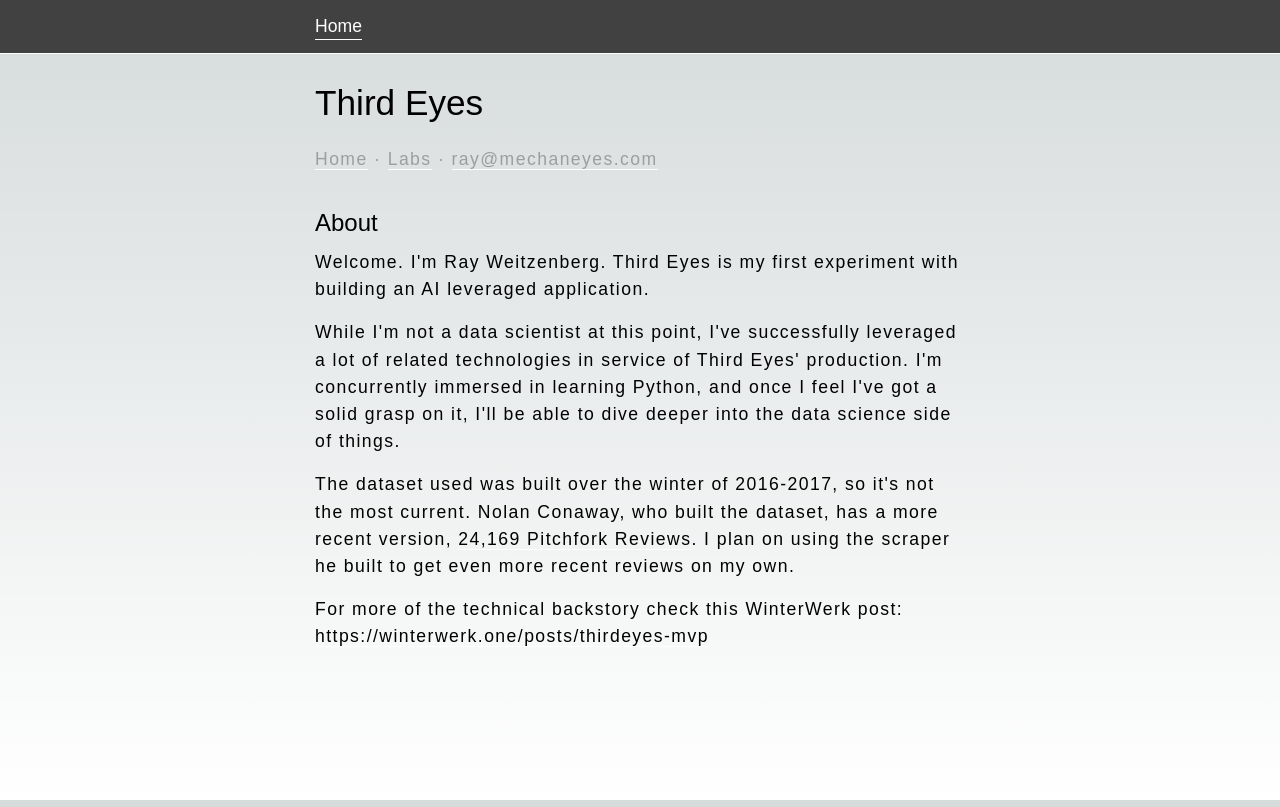
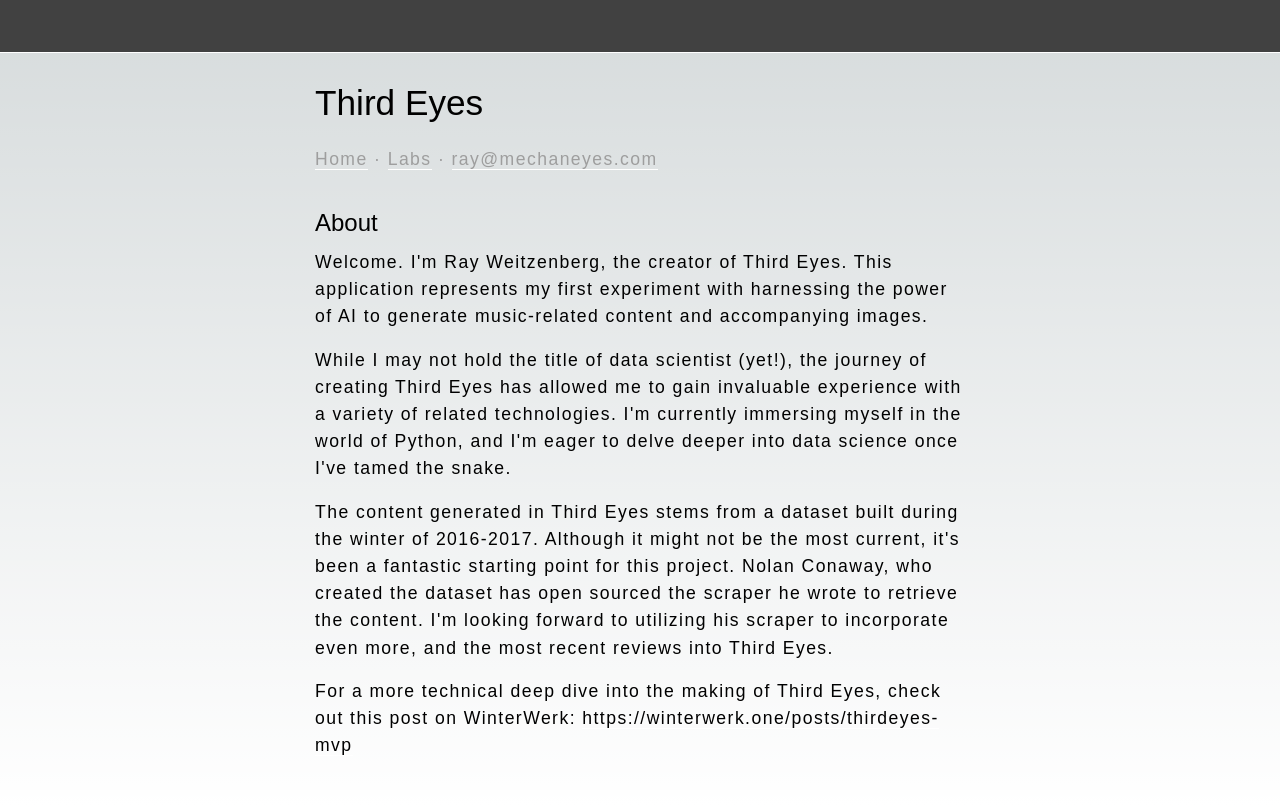
Before and after one commit to mechaneyes/aframe, a Next.js app: page /about in a window 1280 px wide. Built offline with nearby package versions, Linux system fonts and the light colour scheme; a web font is replaced by a local one.

Commit message:
about page copy + form.focus()

```diff
--- a/app/about/page.js
+++ b/app/about/page.js
@@ -12,9 +12,7 @@ export default function Page() {
       <section className="prompt-form">
         <div className="prompt-form__centered">
           <div className="prompt-form__input">
-            <div className="hello">
-              <Link href="/">Home</Link>
-            </div>
+            <div className="hello">{/* <Link href="/">Home</Link> */}</div>
           </div>
         </div>
       </section>
@@ -30,29 +28,29 @@ export default function Page() {
         <h2>About</h2>
         <div className="response response--references">
           <p>
-            Welcome. I&apos;m Ray Weitzenberg. Third Eyes is my first experiment
-            with building an AI leveraged application.
+            Welcome. I&apos;m Ray Weitzenberg, the creator of Third Eyes. This
+            application represents my first experiment with harnessing the power
+            of AI to generate music-related content and accompanying images.
           </p>
           <p>
-            While I&apos;m not a data scientist at this point, I&apos;ve
-            successfully leveraged a lot of related technologies in service of
-            Third Eyes&apos; production. I&apos;m concurrently immersed in
-            learning Python, and once I feel I&apos;ve got a solid grasp on it,
-            I&apos;ll be able to dive deeper into the data science side of
-            things.
+            While I may not hold the title of data scientist (yet!), the journey
+            of creating Third Eyes has allowed me to gain invaluable experience
+            with a variety of related technologies. I&apos;m currently immersing
+            myself in the world of Python, and I&apos;m eager to delve deeper
+            into data science once I&apos;ve tamed the snake.
           </p>
           <p>
-            The dataset used was built over the winter of 2016-2017, so
-            it&apos;s not the most current. Nolan Conaway, who built the
-            dataset, has a more recent version,{" "}
-            <a href="https://www.kaggle.com/datasets/nolanbconaway/24169-pitchfork-reviews">
-              24,169 Pitchfork Reviews
-            </a>
-            . I plan on using the scraper he built to get even more recent
-            reviews on my own.
+            The content generated in Third Eyes stems from a dataset built
+            during the winter of 2016-2017. Although it might not be the most
+            current, it&apos;s been a fantastic starting point for this project.
+            Nolan Conaway, who created the dataset has open sourced the scraper
+            he wrote to retrieve the content. I&apos;m looking forward to
+            utilizing his scraper to incorporate even more, and the most recent
+            reviews into Third Eyes.
           </p>
           <p>
-            For more of the technical backstory check this WinterWerk post:{" "}
+            For a more technical deep dive into the making of Third Eyes, check
+            out this post on WinterWerk:{" "}
             <a href="https://winterwerk.one/posts/thirdeyes-mvp">
               https://winterwerk.one/posts/thirdeyes-mvp
             </a>
--- a/app/page.js
+++ b/app/page.js
@@ -59,6 +59,7 @@ export default function Home() {
   //
   const hidePlaceholder = () => {
     setPlaceholderVisible(false);
+    document.querySelector(".prompt-form__input").focus();
   };
 
   // typewriter animation on load
--- a/app/stability/page.js
+++ b/app/stability/page.js
@@ -53,14 +53,13 @@ export default function Home() {
 
   const setTime = () => {
     ++totalSeconds;
-    // secondsLabel.innerHTML = pad(totalSeconds % 60);
-    // minutesLabel.innerHTML = pad(parseInt(totalSeconds / 60));
   };
 
   // o————————————————————————————————————o placeholder —>
   //
   const hidePlaceholder = () => {
     setPlaceholderVisible(false);
+    document.querySelector(".prompt-form__input").focus();
   };
 
   // typewriter animation on load
```
